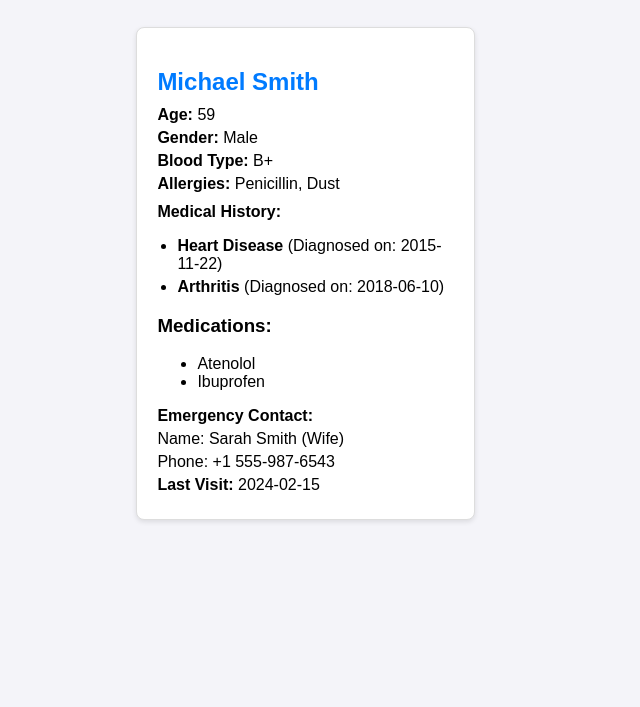
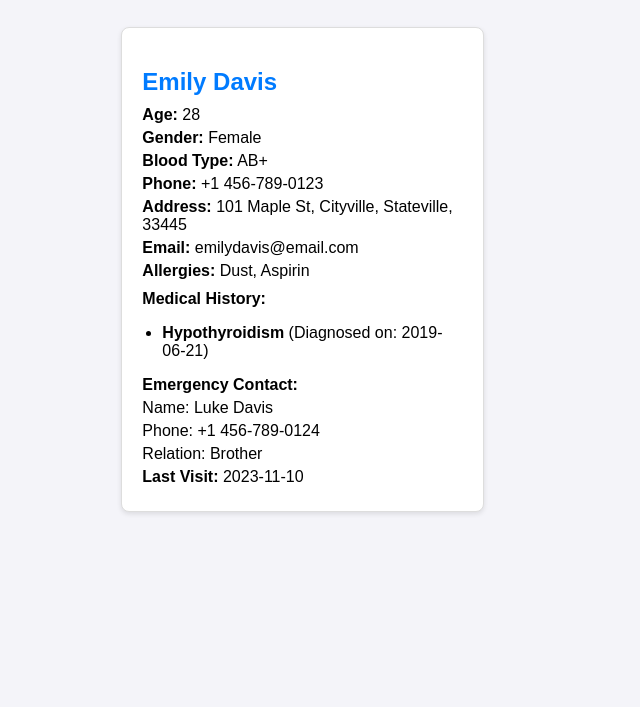
Before and after one commit to dita-deb/patient-portal, a plain HTML site: page patient-4.html in a window 1280 px wide. Shown: the part 93-800 px from the top of the page, without its empty margins (318-958 px from the left). Drawn offline with Linux system fonts and the light colour scheme; files that its build step writes are made by us from their sources.

Commit message:
Update patient-4.html

```diff
--- a/patient-4.html
+++ b/patient-4.html
@@ -3,53 +3,45 @@
 <head>
   <meta charset="UTF-8">
   <meta name="viewport" content="width=device-width, initial-scale=1.0">
-  <title>Patient 4 - Portal</title>
+  <title>Patient 4 - LocIT Health Portal</title>
   <link rel="stylesheet" href="assets/styles.css">
 </head>
 <body>
 
-  <h1>Welcome to the Patient Portal</h1>
+  <h1>Welcome to the LocIT Health Portal</h1>
   <div id="patient-info">
     <!-- Patient info will be injected here -->
   </div>
 
   <script>
-    // Manually inserted data for Patient 4 (same structure as Patient 1)
     const data = [
       {
-        "patient_id": "605c72ef153207001f8e2d2b4",
-        "name": "Michael Smith",
-        "age": 59,
-        "gender": "Male",
-        "blood_type": "B+",
-        "phone": "+1 555-987-6543",
-        "address": "456 Oak St, AnotherCity, AnotherState, 67890",
-        "email": "michaelsmith@email.com",
-        "allergies": ["Penicillin", "Dust"],
+        "patient_id": "605c72ef153207001f8e2d2a8",
+        "name": "Emily Davis",
+        "age": 28,
+        "gender": "Female",
+        "blood_type": "AB+",
+        "phone": "+1 456-789-0123",
+        "address": "101 Maple St, Cityville, Stateville, 33445",
+        "email": "emilydavis@email.com",
+        "allergies": ["Dust", "Aspirin"],
         "medical_history": [
           {
-            "diagnosis": "Heart Disease",
-            "diagnosed_on": "2015-11-22",
-            "medications": ["Atenolol"],
-            "notes": "Requires regular checkups."
-          },
-          {
-            "diagnosis": "Arthritis",
-            "diagnosed_on": "2018-06-10",
-            "medications": ["Ibuprofen"],
-            "notes": "Monitor pain levels and movement."
+            "diagnosis": "Hypothyroidism",
+            "diagnosed_on": "2019-06-21",
+            "medications": ["Levothyroxine"],
+            "notes": "Monitor thyroid function regularly."
           }
         ],
         "emergency_contact": {
-          "name": "Sarah Smith",
-          "phone": "+1 555-987-6543",
-          "relation": "Wife"
+          "name": "Luke Davis",
+          "phone": "+1 456-789-0124",
+          "relation": "Brother"
         },
-        "last_visit": "2024-02-15"
+        "last_visit": "2023-11-10"
       }
     ];
 
-    // Process and display the data on the page in the same format as Patient 1
     let patientInfoHtml = '';
     data.forEach(patient => {
       patientInfoHtml += `
@@ -58,6 +50,9 @@
           <p><strong>Age:</strong> ${patient.age}</p>
           <p><strong>Gender:</strong> ${patient.gender}</p>
           <p><strong>Blood Type:</strong> ${patient.blood_type}</p>
+          <p><strong>Phone:</strong> ${patient.phone}</p>
+          <p><strong>Address:</strong> ${patient.address}</p>
+          <p><strong>Email:</strong> ${patient.email}</p>
           <p><strong>Allergies:</strong> ${patient.allergies.join(', ')}</p>
 
           <div class="medical-history">
@@ -69,16 +64,12 @@
             </ul>
           </div>
 
-          <h3>Medications:</h3>
-          <ul>
-            ${patient.medical_history.map(mh => mh.medications.map(med => `
-              <li>${med}</li>
-            `).join('')).join('')}
-          </ul>
-
-          <p><strong>Emergency Contact:</strong></p>
-          <p>Name: ${patient.emergency_contact.name} (${patient.emergency_contact.relation})</p>
-          <p>Phone: ${patient.emergency_contact.phone}</p>
+          <div class="emergency-contact">
+            <strong>Emergency Contact:</strong>
+            <p>Name: ${patient.emergency_contact.name}</p>
+            <p>Phone: ${patient.emergency_contact.phone}</p>
+            <p>Relation: ${patient.emergency_contact.relation}</p>
+          </div>
 
           <p><strong>Last Visit:</strong> ${patient.last_visit}</p>
         </div>
```
